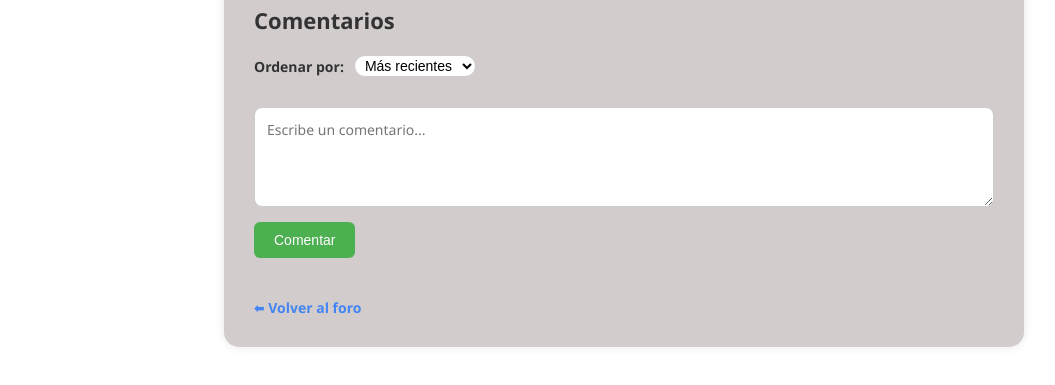
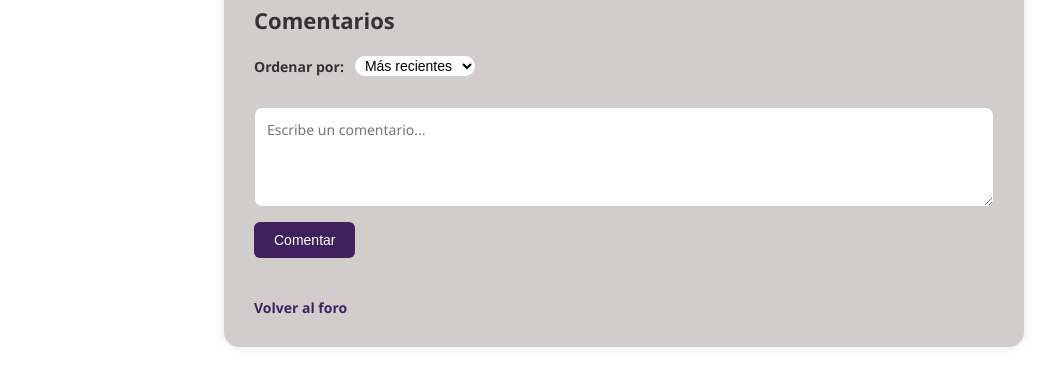
Before and after one commit to hely15/pruebasproyectoiniciogoogle, a plain HTML site: page post.html in a window 1280 px wide. Shown: the part 65-450 px from the top of the page, without its empty margins (16-1071 px from the left). Drawn offline with Linux system fonts and the light colour scheme; no server answers.

Commit message:
feat: :sparkles: colores y diseño del textarea

```diff
--- a/post.html
+++ b/post.html
@@ -224,10 +224,10 @@
   box-shadow: 0 0 0 2px rgba(66, 133, 244, 0.2);
 }
 
-/* Botón de comentar */
+
 .comment-form button {
   align-self: flex-start;
-  background-color: #4CAF50;
+  background-color: #40215d;
   color: white;
   padding: 10px 20px;
   font-size: 14px;
@@ -238,14 +238,14 @@
 }
 
 .comment-form button:hover {
-  background-color: #43a047;
+  background-color: #40215d;
 }
 
 /* Enlace para volver */
 .back-link {
   margin-top: 25px;
   display: inline-block;
-  color: #4285F4;
+  color: #40215d;
   font-weight: bold;
   text-decoration: none;
   font-size: 14px;
@@ -253,7 +253,7 @@
 }
 
 .back-link:hover {
-  color: #3367d6;
+  color: #40215d;
   text-decoration: underline;
 }
 
@@ -283,7 +283,7 @@
     <div class="comment-form">
       <textarea id="new-comment" placeholder="Escribe un comentario..."></textarea>
       <button onclick="addComment()">Comentar</button>
-      <a href="index.html" class="back-link">⬅ Volver al foro</a>
+      <a href="index.html" class="back-link">Volver al foro</a>
     </div>
 
   </div>
```
